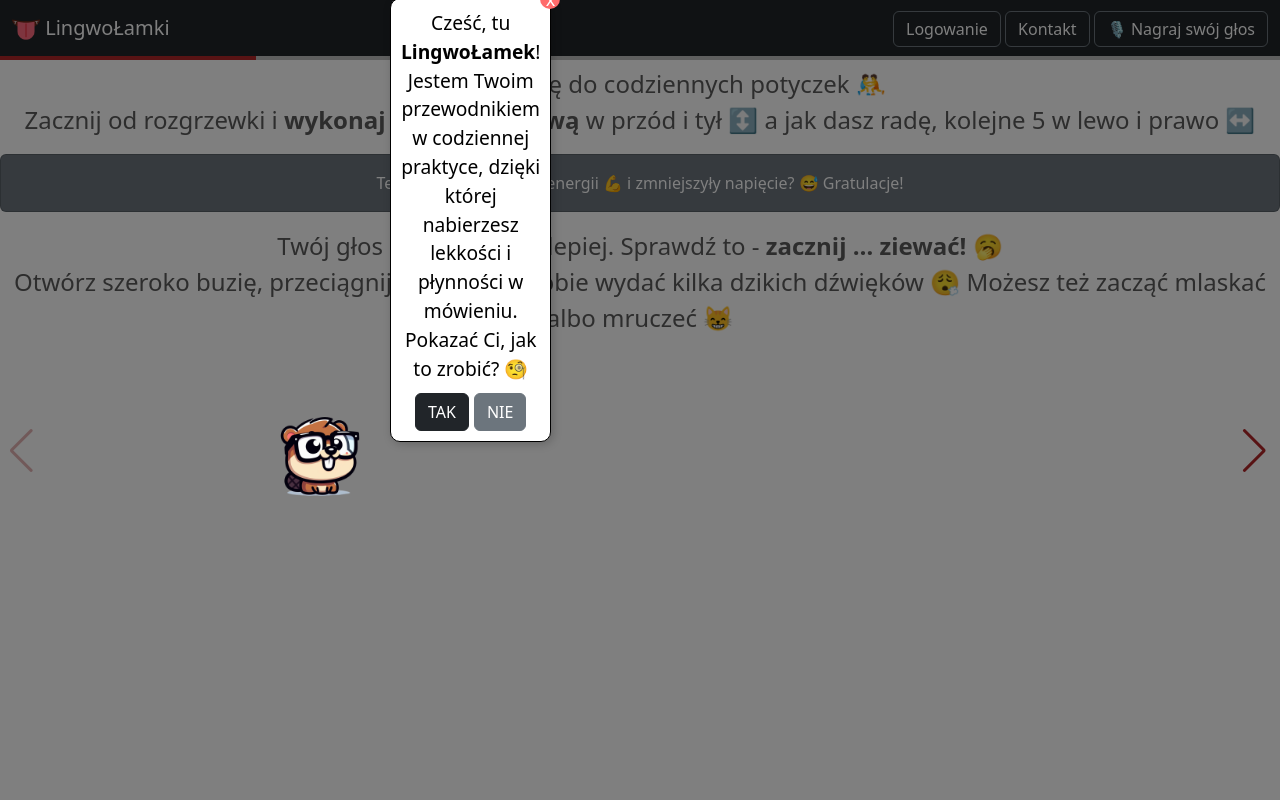
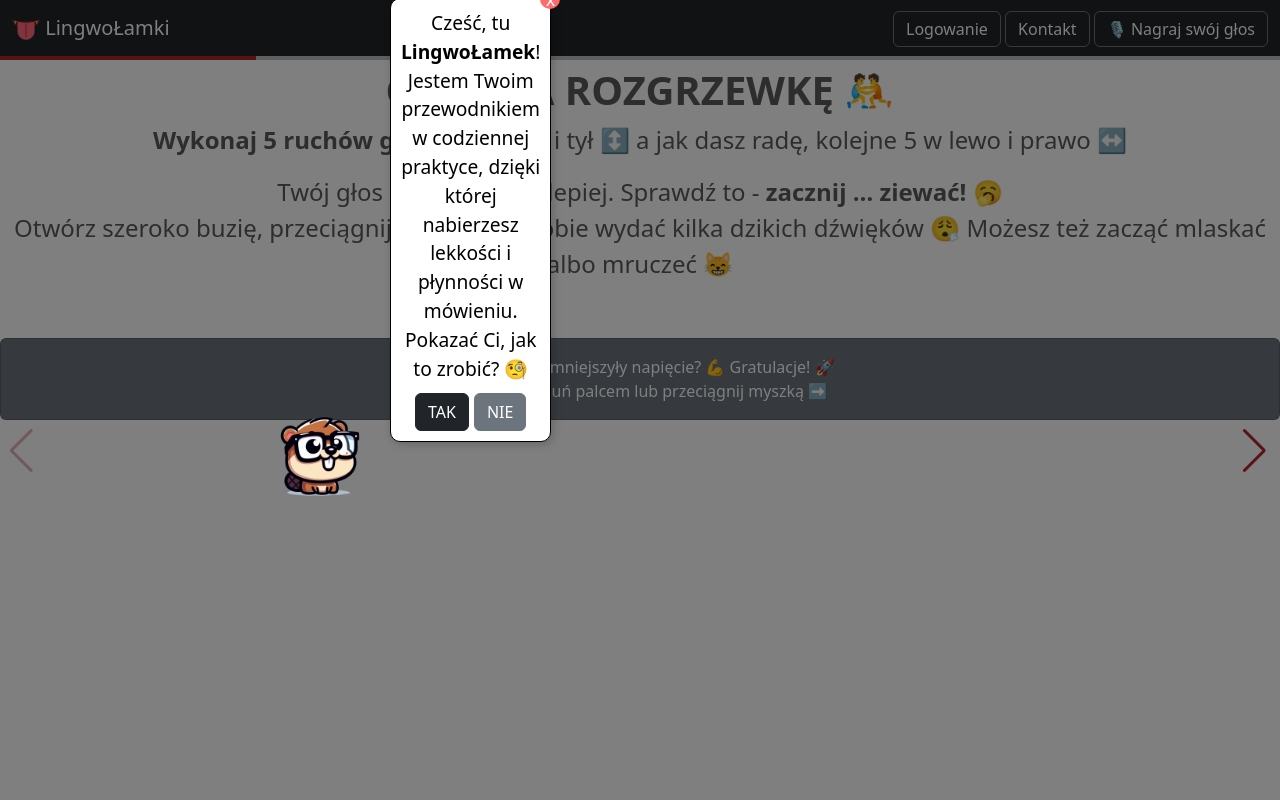
Before and after one commit to draprar/django-tonguetwister_lingwolamki, a Django app: page / in a window 1280 px wide. Run offline with Django 4.2, Linux system fonts and the light colour scheme; data that the repository does not hold is empty; some libraries are stand-ins or nearby versions.

Commit message:
update content

```diff
--- a/tonguetwister/static/js/beaver.js
+++ b/tonguetwister/static/js/beaver.js
@@ -19,7 +19,7 @@ document.addEventListener('DOMContentLoaded', function () {
             { selector: ['#mic-btn', '#mic-btn-mobile'], text: 'Jeżeli tu klikniesz - rozpoczniesz nagrywanie swojego głosu 🎤' },
             { selector: '#mirror-btn-articulators', text: 'Dzięki tej opcji, możesz odpalić lusterko 🎥' },
             { selector: '#load-more-btn', text: 'A tutaj wygenerujesz nowe ćwiczenie do praktyki 💡' },
-            { selector: 'body', text: 'Zaczynamy? 🚀 Śmiało, przesuń palcem lub przeciągnij myszką ➡️', final: true }
+            { selector: 'body', text: 'Zaczynamy? Zamknij tę chmurkę, aby przejść do rozgrzewki 🚀', final: true }
         ];
 
         function getTargetElement(step) {
--- a/tonguetwister/templates/tonguetwister/partials/static/second-section.html
+++ b/tonguetwister/templates/tonguetwister/partials/static/second-section.html
@@ -1,9 +1,8 @@
 {% load static %}
-
-<p class="col-md-16 fs-4">Zachęcamy Cię do codziennych potyczek 🤼<br>Zacznij od rozgrzewki i <strong>wykonaj 5 ruchów głową</strong> w przód i tył ↕️ a jak dasz radę, kolejne 5 w lewo i prawo ‍↔️</p>
+<h1><strong>CZAS NA ROZGRZEWKĘ 🤼</strong></h1>
+<p class="col-md-16 fs-4"><strong>Wykonaj 5 ruchów głową</strong> w przód i tył ↕️ a jak dasz radę, kolejne 5 w lewo i prawo ‍↔️</p>
+<p class="col-md-16 fs-4">Twój głos zabrzmi teraz lepiej. Sprawdź to - <strong>zacznij … ziewać!</strong> 🥱<br>Otwórz szeroko buzię, przeciągnij się, pozwól sobie wydać kilka dzikich dźwięków 😮‍💨 Możesz też zacząć mlaskać albo mruczeć 😸</p>
+<br>
 <div class="card text-white bg-secondary mt-3 mb-3 w-100">
-    <div class="card-body">
-        <p class="text-center mb-0">Te ćwiczenia dodały Ci energii 💪 i zmniejszyły napięcie? 😅 Gratulacje!</p>
-    </div>
+    <div class="card-body"><p class="text-center mb-0">Te ćwiczenia zmniejszyły napięcie? 💪 Gratulacje! 🚀 <br>Śmiało, przesuń palcem lub przeciągnij myszką ➡️</p></div>
 </div>
-<p class="col-md-16 fs-4">Twój głos zabrzmi teraz lepiej. Sprawdź to - <strong>zacznij … ziewać!</strong> 🥱<br>Otwórz szeroko buzię, przeciągnij się, pozwól sobie wydać kilka dzikich dźwięków 😮‍💨 Możesz też zacząć mlaskać albo mruczeć 😸</p>
```
